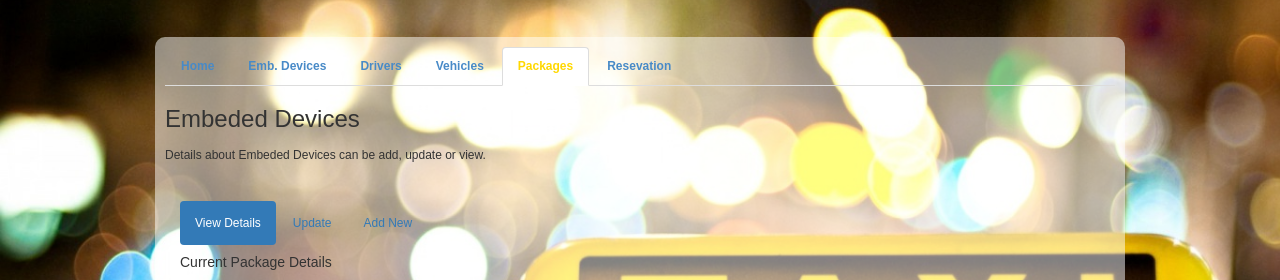
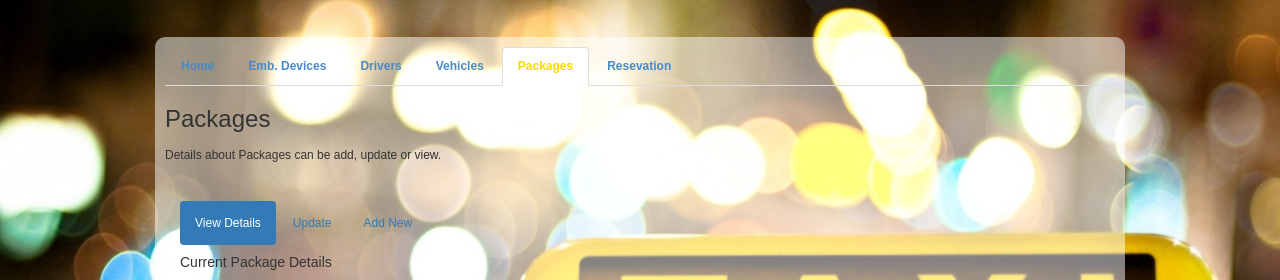
Before and after one commit to yohanjk/DBApp, a PHP site: page /login_page/packages.php in a window 1280 px wide; the page is wider, and only the part inside the window is pictured. Shown: the part 160-440 px from the top of that part. Run offline with PHP 8.4, Linux system fonts and the light colour scheme; data that the repository does not hold is empty; some libraries are stand-ins or nearby versions.

Commit message:
Update packages page

```diff
--- a/login_page/packages.php
+++ b/login_page/packages.php
@@ -57,8 +57,8 @@
 
                             <!---------Content------->
                             <div class="content">
-                                <h3>Embeded Devices</h3>
-                                <p>Details about Embeded Devices can be add, update or view.</p>
+                                <h3>Packages</h3>
+                                <p>Details about Packages can be add, update or view.</p>
                                 <!-------Error Message-------->
                                 <div id="error_massege"><?php echo $msg ?></div>
                                 <br>
```
